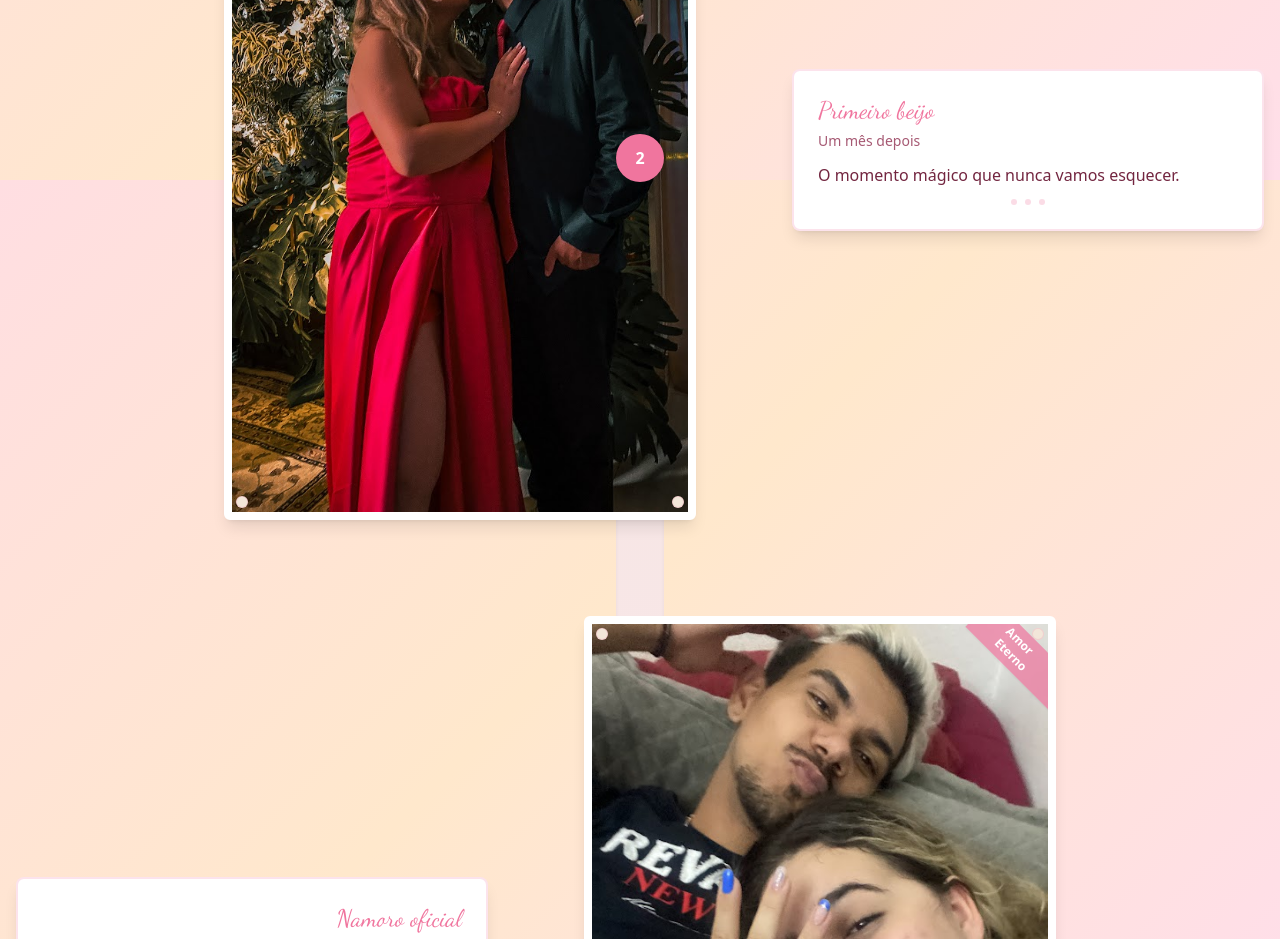
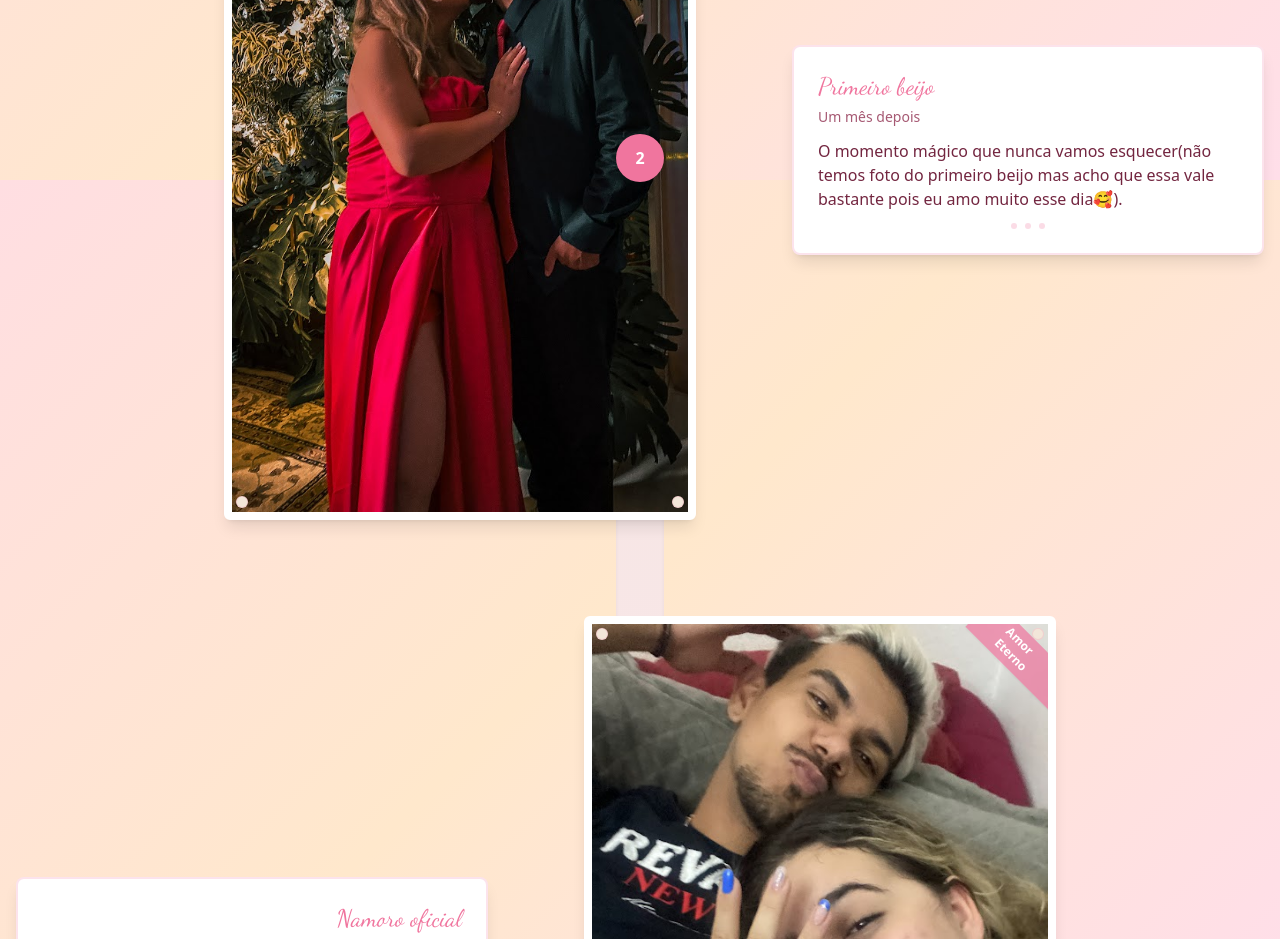
Before and after one commit to Ferfurlanett0/paginadenamorada, a React (Vite) app: page / in a window 1280 px wide. Shown: the part 1420-2359 px from the top of the page. Built offline with nearby package versions, Linux system fonts and the light colour scheme.

Commit message:
mudanca de texto

```diff
--- a/src/components/RoadTimeline.tsx
+++ b/src/components/RoadTimeline.tsx
@@ -25,7 +25,7 @@ const RoadTimeline = () => {
       id: 2,
       title: "Primeiro beijo",
       date: "Um mês depois",
-      description: "O momento mágico que nunca vamos esquecer.",
+      description: "O momento mágico que nunca vamos esquecer(não temos foto do primeiro beijo mas acho que essa vale bastante pois eu amo muito esse dia🥰).",
       image: "/0d2eed64-7595-439c-a246-cacf3306d6ec.png"
     },
     {
```
